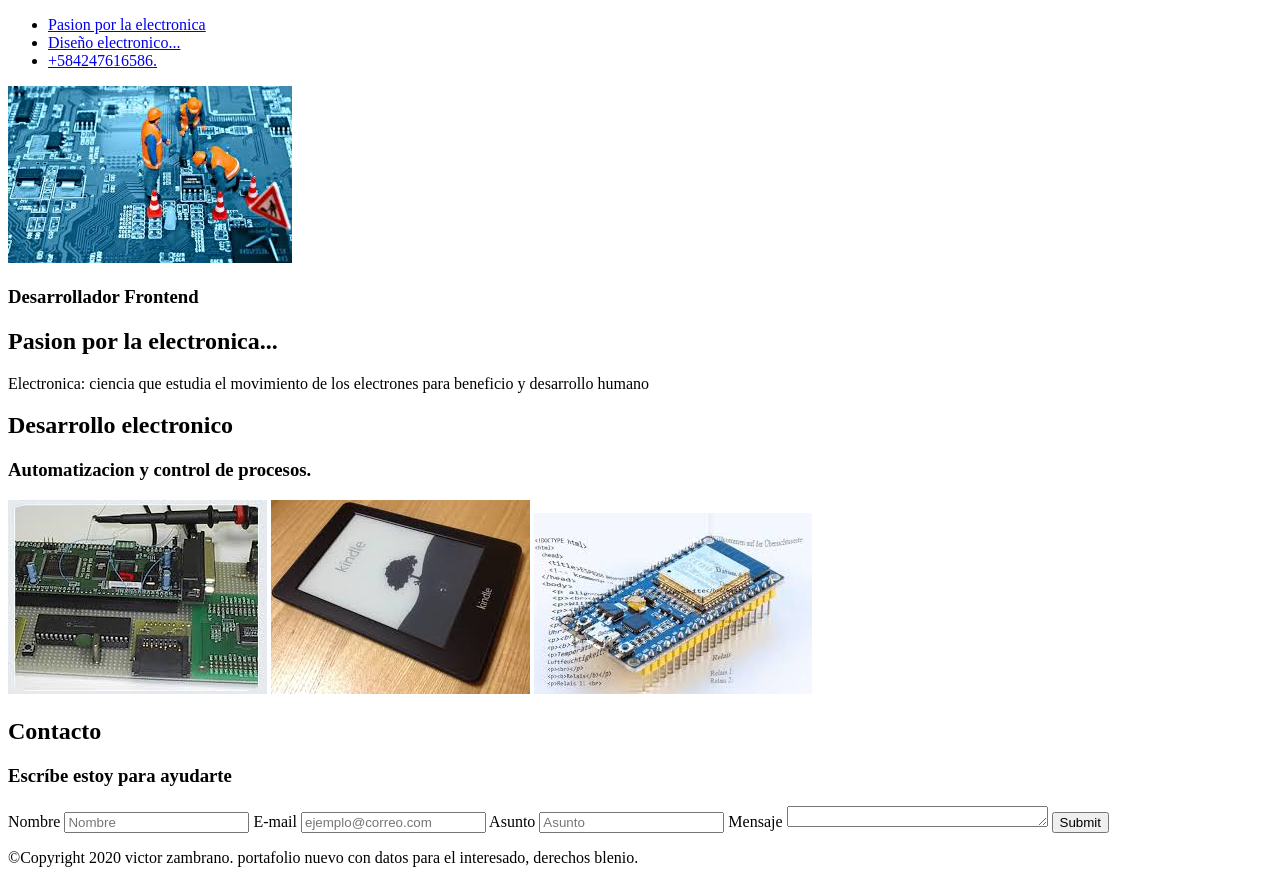
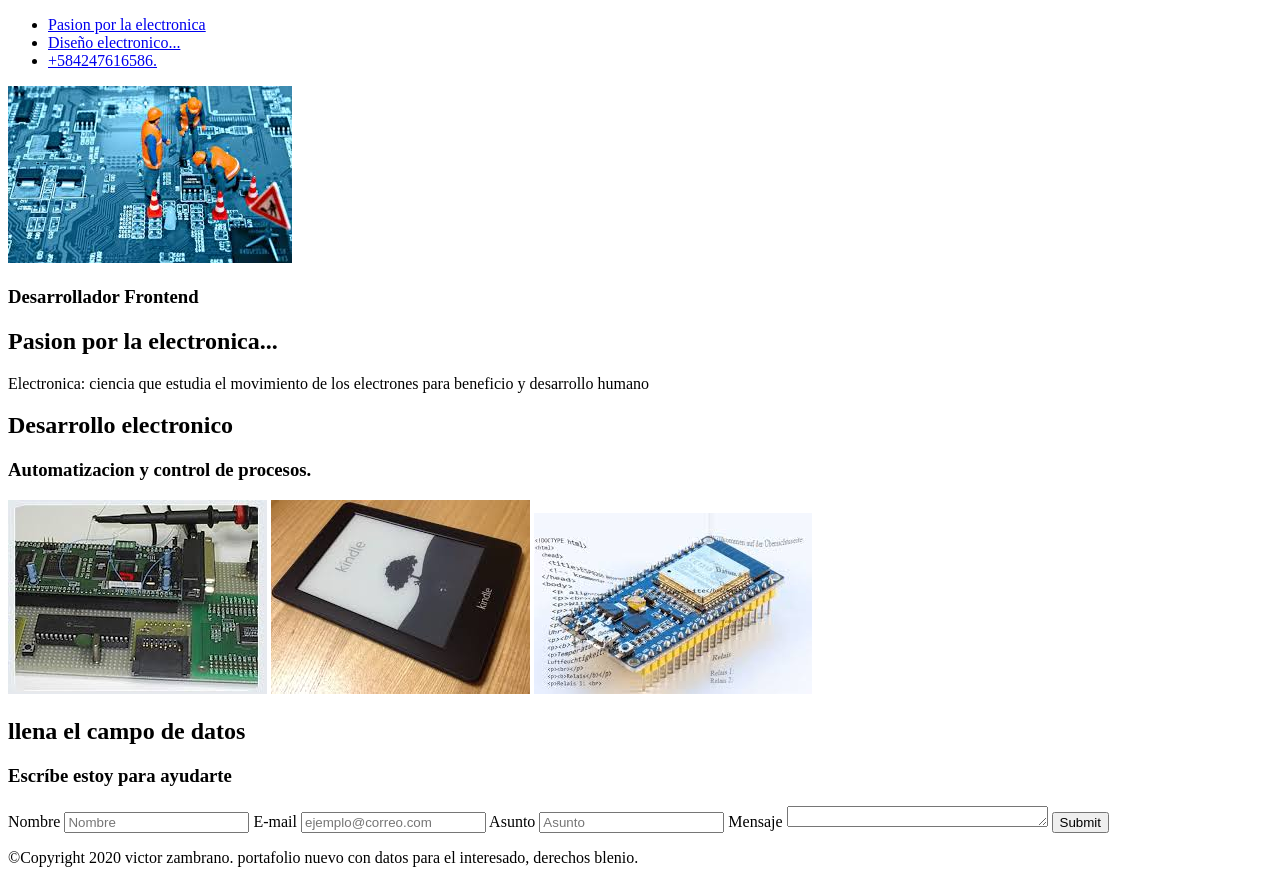
Before and after one commit to victorzam7565/victor_actividad3, a plain HTML site: page porta/index.html in a window 1280 px wide. Drawn offline with Linux system fonts and the light colour scheme.

Commit message:
portafolio

```diff
--- a/porta/index.html
+++ b/porta/index.html
@@ -35,7 +35,7 @@
           </div>
      </section>
      <section id="contacto">
-          <h2>Contacto</h2>
+          <h2>llena el campo de datos</h2>
           <h3>Escríbe estoy para ayudarte</h3>
           <form>
                <label for="nombre">Nombre</label>
```
